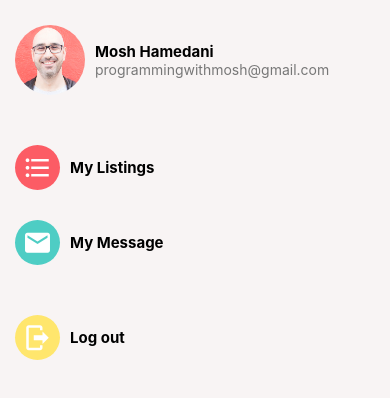
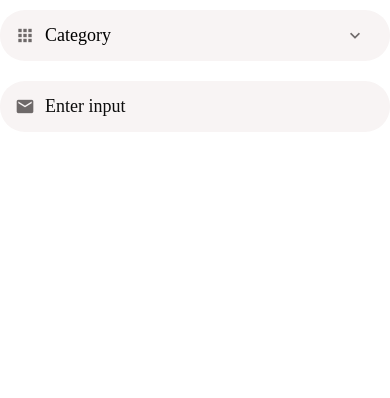
Before and after one commit to vulan1999/SellAppNative, a React Native app: screen / in a window 390 px wide. Shown: the top 398 px of the page. Built offline with nearby package versions, Linux system fonts and the light colour scheme.

Commit message:
add: input and picker

```diff
--- a/App.tsx
+++ b/App.tsx
@@ -11,6 +11,7 @@ import ListingDetailsScreen from './app/screens/ListingDetailsScreen';
 import ListingsScreen from './app/screens/ListingsScreen';
 import MessagesScreen from './app/screens/MessagesScreen';
 import MyAccountScreen from './app/screens/MyAccountScreen';
+import SearchScreen from './app/screens/SearchScreen';
 import WelcomeScreen from './app/screens/WelcomeScreen';
 
 export default function App() {
@@ -26,7 +27,9 @@ export default function App() {
 
       {/* <MessagesScreen /> */}
 
-      <MyAccountScreen />
+      {/* <MyAccountScreen /> */}
+
+      <SearchScreen />
     </GestureHandlerRootView>
   );
 }
--- /dev/null
+++ b/app/components/AppInput.tsx
@@ -0,0 +1,39 @@
+import { Platform, StyleSheet, Text, TextInput, View } from 'react-native';
+import React from 'react';
+import {MaterialCommunityIcons} from '@expo/vector-icons'
+import colors from '../config/colors';
+
+interface Props{
+  icon?: any;
+  placeholder: string;
+}
+
+const AppInput = ({...props}: Props) => {
+  return (
+    <View style={styles.container}>
+      {props.icon && <MaterialCommunityIcons name={props.icon} color={colors.mediumGray} size={20} style={styles.icon} />}
+      <TextInput placeholder={props.placeholder} style={styles.input} />
+    </View>
+  );
+};
+
+export default AppInput;
+
+const styles = StyleSheet.create({
+  container: {
+    flexDirection: 'row',
+    alignItems: 'center',
+    backgroundColor: colors.light,
+    borderRadius: 25,
+    padding: 15,
+    marginVertical: 10,
+  },
+  icon:{
+    marginRight: 10
+  },
+  input:{
+    fontSize: 18,
+    color: colors.darkGrey,
+    fontFamily: Platform.OS === 'android' ? 'Roboto' : 'Avenir'
+  }
+});
--- /dev/null
+++ b/app/components/AppPicker.tsx
@@ -0,0 +1,58 @@
+import { Button, Modal, Platform, StyleSheet, TouchableWithoutFeedback, View } from 'react-native';
+import React, { useState } from 'react';
+import {MaterialCommunityIcons} from '@expo/vector-icons'
+import colors from '../config/colors';
+import AppText from './AppText';
+import Screen from './Screen';
+
+interface Props{
+  icon?: any;
+  placeholder: string;
+}
+
+const AppPicker = ({...props}: Props) => {
+  const [showModal, setShowModal] = useState(false);
+
+  return (
+    <>
+    <TouchableWithoutFeedback onPress={() => setShowModal(true)}>
+      <View style={styles.container}>
+        <View style={styles.category}>
+      {props.icon && <MaterialCommunityIcons name={props.icon} color={colors.mediumGray} size={20} style={styles.icon} />}
+      <AppText>{props.placeholder}</AppText></View>
+      <MaterialCommunityIcons name='chevron-down' color={colors.mediumGray} size={20} style={styles.icon} />
+    </View>
+    </TouchableWithoutFeedback>
+    <Modal visible={showModal} animationType='slide'>
+      <Screen>
+        <Button onPress={() => setShowModal(false)} title='Close'  />
+      </Screen>
+    </Modal>
+    </>
+  );
+};
+
+export default AppPicker;
+
+const styles = StyleSheet.create({
+  container: {
+    flexDirection: 'row',
+    alignItems: 'center',
+    backgroundColor: colors.light,
+    borderRadius: 25,
+    padding: 15,
+    marginVertical: 10,
+    justifyContent: 'space-between',
+  },
+  category:{
+    flexDirection: 'row'
+  },
+  icon:{
+    marginRight: 10
+  },
+  input:{
+    fontSize: 18,
+    color: colors.darkGrey,
+    fontFamily: Platform.OS === 'android' ? 'Roboto' : 'Avenir'
+  }
+});
--- a/app/config/colors.ts
+++ b/app/config/colors.ts
@@ -5,5 +5,6 @@ export default {
   white: '#fff',
   mediumGray: '#6e6969',
   light: '#f8f4f4',
-  danger: '#ff5252'
+  danger: '#ff5252',
+  darkGrey: '#0c0c0c',
 }
--- a/app/screens/MessagesScreen.tsx
+++ b/app/screens/MessagesScreen.tsx
@@ -4,7 +4,6 @@ import ListItem from '../components/ListItem';
 import Screen from '../components/Screen';
 import Divider from '../components/Divider';
 import ListItemDelete from '../components/ListItemDelete';
-import { GestureHandlerRootView } from 'react-native-gesture-handler';
 
 export type Message = {
   id: number
--- /dev/null
+++ b/app/screens/SearchScreen.tsx
@@ -0,0 +1,19 @@
+import { StyleSheet, Text, View } from 'react-native';
+import React from 'react';
+import AppInput from '../components/AppInput';
+import Screen from '../components/Screen';
+import AppPicker from '../components/AppPicker';
+
+
+const SearchScreen = () => {
+  return (
+    <Screen>
+      <AppPicker placeholder='Category' icon='apps' />
+      <AppInput placeholder='Enter input' icon='email' />
+    </Screen>
+  );
+};
+
+export default SearchScreen;
+
+const styles = StyleSheet.create({});
```
